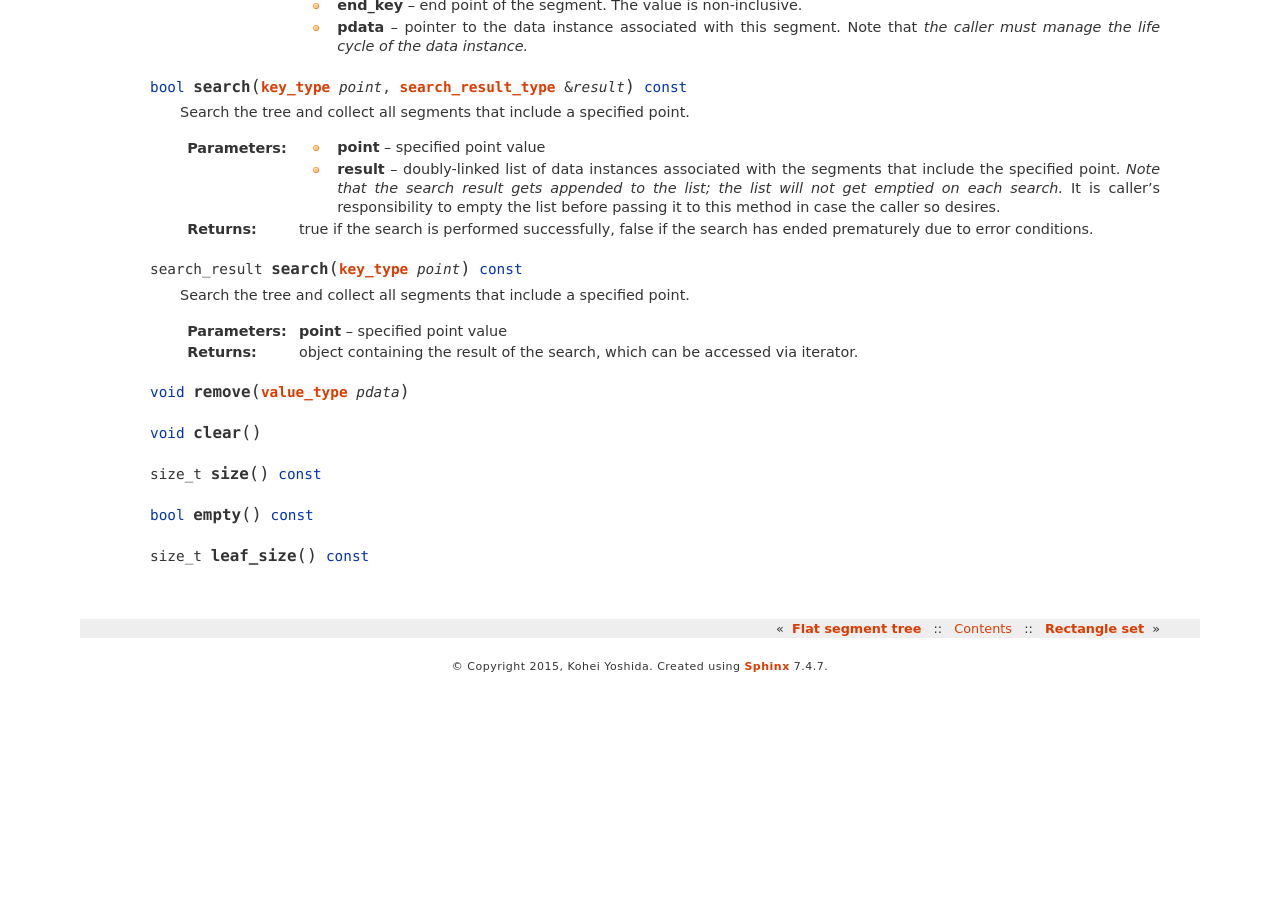
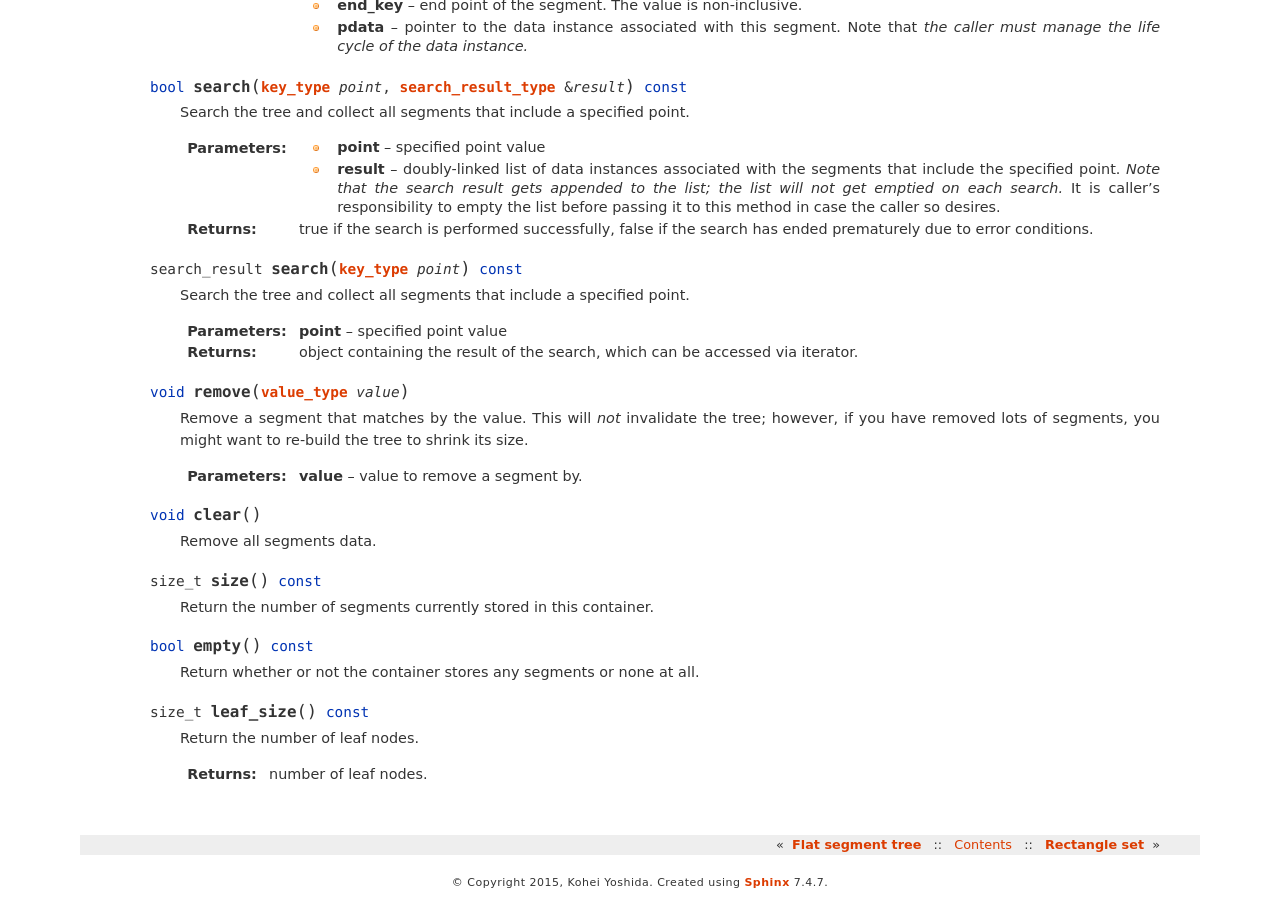
Before and after one commit to kohei-us/mdds, a Sphinx documentation site: the page built from doc/segment_tree.rst, in a window 1280 px wide and 900 px high, scrolled down 918 px. Built offline with Sphinx 7.4.7, drawn with Linux system fonts in a browser that asks for light colours; before the commit the page ends 1601 px from its top, so only the background shows below that.

Commit message:
More on documenting and cleaning up segment_tree's API.

```diff
--- a/doc/segment_tree.rst
+++ b/doc/segment_tree.rst
@@ -77,12 +77,28 @@ Segment tree
       :return: object containing the result of the search, which can be
               accessed via iterator.
 
-   .. cpp:function:: void remove(value_type pdata)
+   .. cpp:function:: void remove(value_type value)
+
+      Remove a segment that matches by the value.  This will *not* invalidate
+      the tree; however, if you have removed lots of segments, you might want
+      to re-build the tree to shrink its size.
+
+      :param value: value to remove a segment by.
 
    .. cpp:function:: void clear()
 
+      Remove all segments data.
+
    .. cpp:function:: size_t size() const
+
+      Return the number of segments currently stored in this container.
 
    .. cpp:function:: bool empty() const
 
+      Return whether or not the container stores any segments or none at all.
+
    .. cpp:function:: size_t leaf_size() const
+
+      Return the number of leaf nodes.
+
+      :return: number of leaf nodes.
```
Also changed, not shown: 2 other files.
